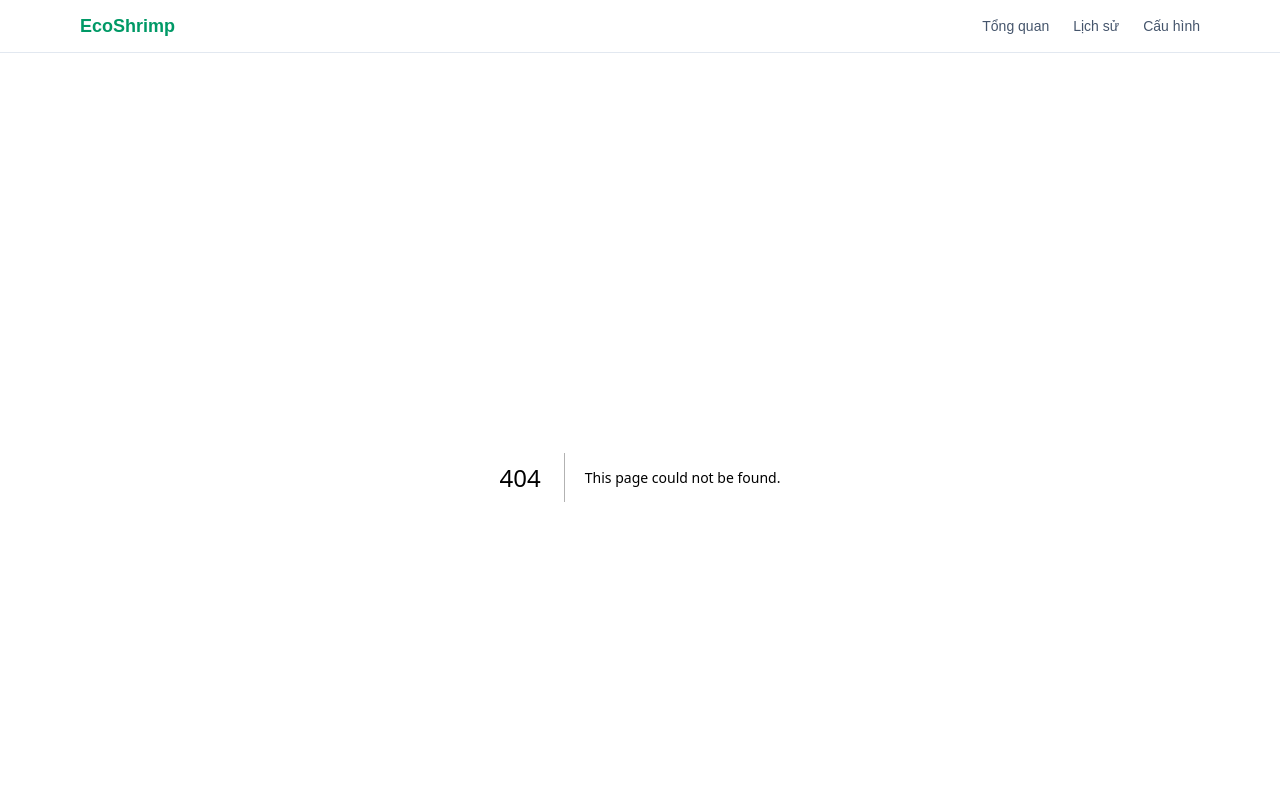
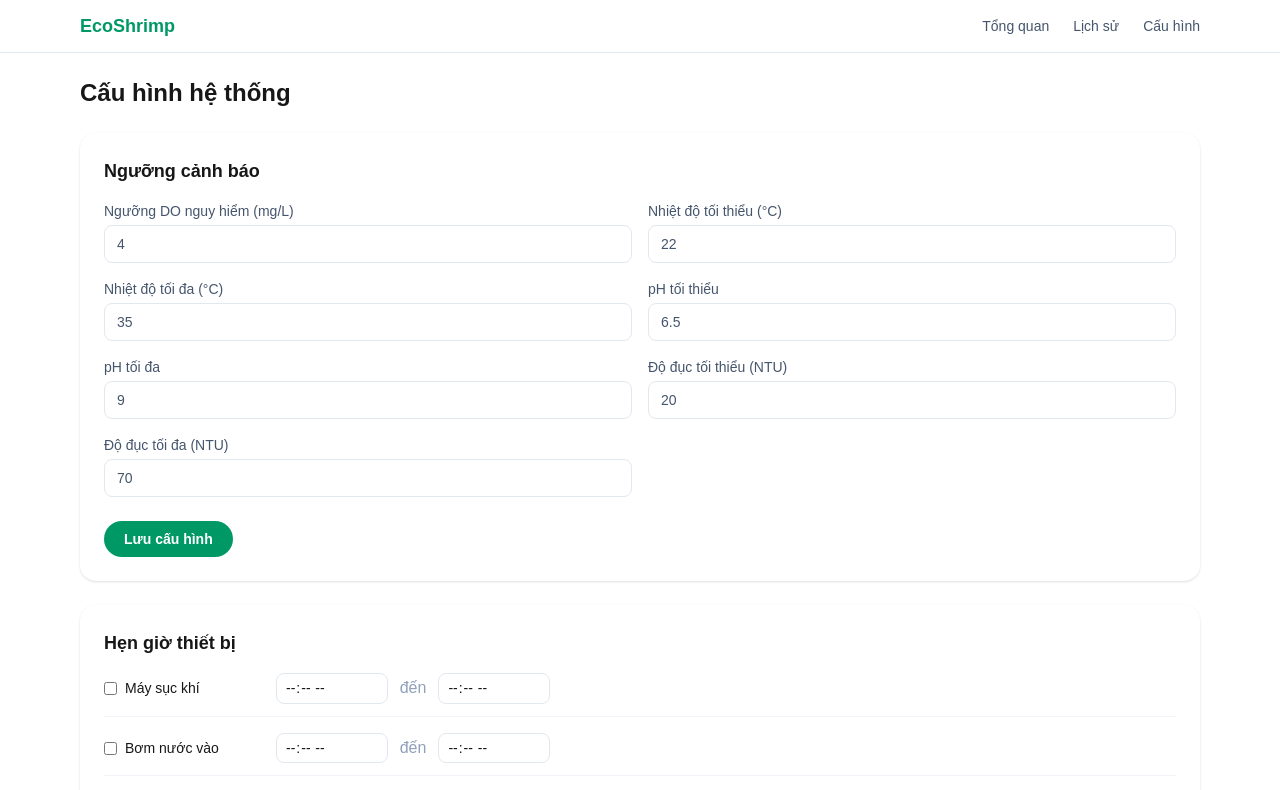
Before and after one commit to thanhthuan04/ecoshrimp-web, a Next.js app: page /settings in a window 1280 px wide. Before the commit this address had no page. Shown: the top 790 px of the page. Built offline with nearby package versions, Linux system fonts and the light colour scheme.

Commit message:
feat(settings): add threshold and timer forms with mock data

```diff
--- /dev/null
+++ b/app/settings/page.tsx
@@ -0,0 +1,41 @@
+"use client";
+
+import { useState } from "react";
+import ThresholdForm from "@/components/settings/ThresholdForm";
+import TimerForm from "@/components/settings/TimerForm";
+import type { Settings, SettingsUpdate } from "@/types/settings";
+
+const MOCK_SETTINGS: Settings = {
+    do_danger: 4.0,
+    ai_early_warning: 30,
+    temp_max: 35.0,
+    temp_min: 22.0,
+    ph_max: 9.0,
+    ph_min: 6.5,
+    turbidity_max: 70.0,
+    turbidity_min: 20.0,
+    auto_aerator: false,
+    auto_pump_in: false,
+    auto_pump_out: false,
+    timer_aerator: { enabled: false, start: "", end: "" },
+    timer_pump_in: { enabled: false, start: "", end: "" },
+    timer_pump_out: { enabled: false, start: "", end: "" },
+    timer_light: { enabled: false, start: "", end: "" },
+};
+
+export default function SettingsPage() {
+    const [settings, setSettings] = useState<Settings>(MOCK_SETTINGS);
+
+    function handleSave(update: SettingsUpdate) {
+        setSettings((prev) => ({ ...prev, ...update }));
+        console.log("Lưu cấu hình (mock):", update);
+    }
+
+    return (
+        <div className="flex flex-col gap-6">
+            <h1 className="text-2xl font-bold">Cấu hình hệ thống</h1>
+            <ThresholdForm settings={settings} onSave={handleSave} />
+            <TimerForm settings={settings} onSave={handleSave} />
+        </div>
+    );
+}
--- /dev/null
+++ b/components/settings/ThresholdForm.tsx
@@ -0,0 +1,57 @@
+"use client";
+
+import { useState } from "react";
+import type { Settings, SettingsUpdate } from "@/types/settings";
+
+interface ThresholdFormProps {
+    settings: Settings;
+    onSave: (update: SettingsUpdate) => void;
+}
+
+const FIELDS: { key: keyof Settings; label: string; unit: string }[] = [
+    { key: "do_danger", label: "Ngưỡng DO nguy hiểm", unit: "mg/L" },
+    { key: "temp_min", label: "Nhiệt độ tối thiểu", unit: "°C" },
+    { key: "temp_max", label: "Nhiệt độ tối đa", unit: "°C" },
+    { key: "ph_min", label: "pH tối thiểu", unit: "" },
+    { key: "ph_max", label: "pH tối đa", unit: "" },
+    { key: "turbidity_min", label: "Độ đục tối thiểu", unit: "NTU" },
+    { key: "turbidity_max", label: "Độ đục tối đa", unit: "NTU" },
+];
+
+export default function ThresholdForm({ settings, onSave }: ThresholdFormProps) {
+    const [form, setForm] = useState<Settings>(settings);
+
+    function handleChange(key: keyof Settings, value: number) {
+        setForm((prev) => ({ ...prev, [key]: value }));
+    }
+
+    function handleSubmit(e: React.FormEvent) {
+        e.preventDefault();
+        onSave(form);
+    }
+
+    return (
+        <form onSubmit={handleSubmit} className="rounded-2xl bg-white p-6 shadow-sm">
+            <h2 className="mb-4 text-lg font-bold">Ngưỡng cảnh báo</h2>
+
+            <div className="grid grid-cols-1 gap-4 sm:grid-cols-2">
+                {FIELDS.map((field) => (
+                    <label key={field.key} className="flex flex-col gap-1 text-sm text-slate-600">
+                        {field.label} {field.unit && `(${field.unit})`}
+                        <input
+                            type="number"
+                            step="0.1"
+                            value={form[field.key] as number}
+                            onChange={(e) => handleChange(field.key, Number(e.target.value))}
+                            className="rounded-lg border border-slate-200 px-3 py-2"
+                        />
+                    </label>
+                ))}
+            </div>
+
+            <button type="submit" className="mt-6 rounded-full bg-emerald-600 px-5 py-2 text-sm font-semibold text-white">
+                Lưu cấu hình
+            </button>
+        </form>
+    );
+}
--- /dev/null
+++ b/components/settings/TimerForm.tsx
@@ -0,0 +1,74 @@
+"use client";
+
+import { useState } from "react";
+import type { Settings, SettingsUpdate, TimerConfig } from "@/types/settings";
+
+interface TimerFormProps {
+    settings: Settings;
+    onSave: (update: SettingsUpdate) => void;
+}
+
+type TimerKey = "timer_aerator" | "timer_pump_in" | "timer_pump_out" | "timer_light";
+
+const TIMER_FIELDS: { key: TimerKey; label: string }[] = [
+    { key: "timer_aerator", label: "Máy sục khí" },
+    { key: "timer_pump_in", label: "Bơm nước vào" },
+    { key: "timer_pump_out", label: "Bơm nước ra" },
+    { key: "timer_light", label: "Đèn" },
+];
+
+export default function TimerForm({ settings, onSave }: TimerFormProps) {
+    const [form, setForm] = useState<Settings>(settings);
+
+    function updateTimer(key: TimerKey, patch: Partial<TimerConfig>) {
+        setForm((prev) => ({ ...prev, [key]: { ...prev[key], ...patch } }));
+    }
+
+    function handleSubmit(e: React.FormEvent) {
+        e.preventDefault();
+        onSave(form);
+    }
+
+    return (
+        <form onSubmit={handleSubmit} className="rounded-2xl bg-white p-6 shadow-sm">
+            <h2 className="mb-4 text-lg font-bold">Hẹn giờ thiết bị</h2>
+
+            <div className="flex flex-col gap-4">
+                {TIMER_FIELDS.map(({ key, label }) => {
+                    const timer = form[key];
+                    return (
+                        <div key={key} className="flex flex-wrap items-center gap-3 border-b border-slate-100 pb-3">
+                            <label className="flex w-40 items-center gap-2 text-sm font-medium">
+                                <input
+                                    type="checkbox"
+                                    checked={timer.enabled}
+                                    onChange={(e) => updateTimer(key, { enabled: e.target.checked })}
+                                />
+                                {label}
+                            </label>
+                            <input
+                                type="time"
+                                value={timer.start}
+                                onChange={(e) => updateTimer(key, { start: e.target.value })}
+                                className="rounded-lg border border-slate-200 px-2 py-1 text-sm"
+                                disabled={!timer.enabled}
+                            />
+                            <span className="text-slate-400">đến</span>
+                            <input
+                                type="time"
+                                value={timer.end}
+                                onChange={(e) => updateTimer(key, { end: e.target.value })}
+                                className="rounded-lg border border-slate-200 px-2 py-1 text-sm"
+                                disabled={!timer.enabled}
+                            />
+                        </div>
+                    );
+                })}
+            </div>
+
+            <button type="submit" className="mt-6 rounded-full bg-emerald-600 px-5 py-2 text-sm font-semibold text-white">
+                Lưu hẹn giờ
+            </button>
+        </form>
+    );
+}
```
